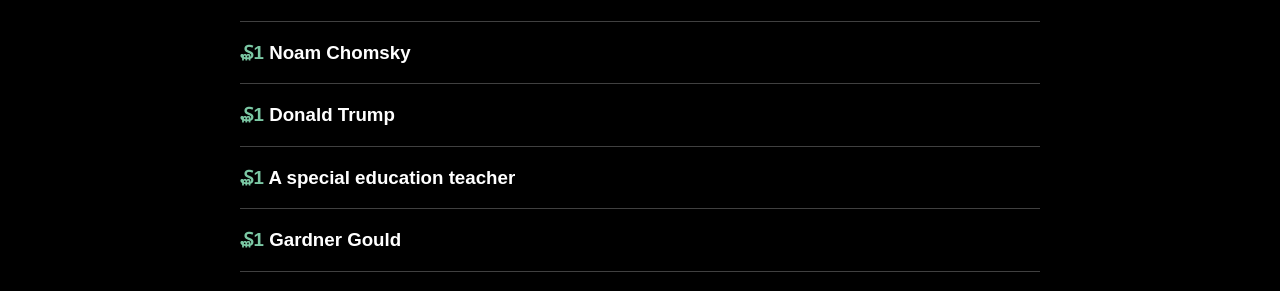
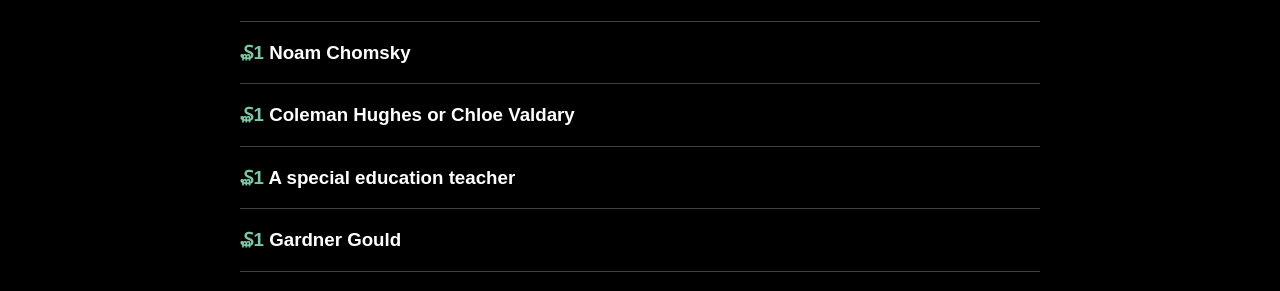
Before and after one commit to yrevocnu/yrevocnu.github.io, a Jekyll site: the page built from bounties.md, in a window 1280 px wide. Shown: the part 644-935 px from the top of the page. Built offline with Jekyll 4.4.1, drawn with Linux system fonts in a browser that asks for light colours.

Commit message:
Update bounties.yml

```diff
--- a/_data/bounties.yml
+++ b/_data/bounties.yml
@@ -16,7 +16,7 @@
     bounty: ₷1
     open: Event 4
 
-  - short: Donald Trump
+  - short: Coleman Hughes or Chloe Valdary
     bounty: ₷1
     open: Event 4
 
```
